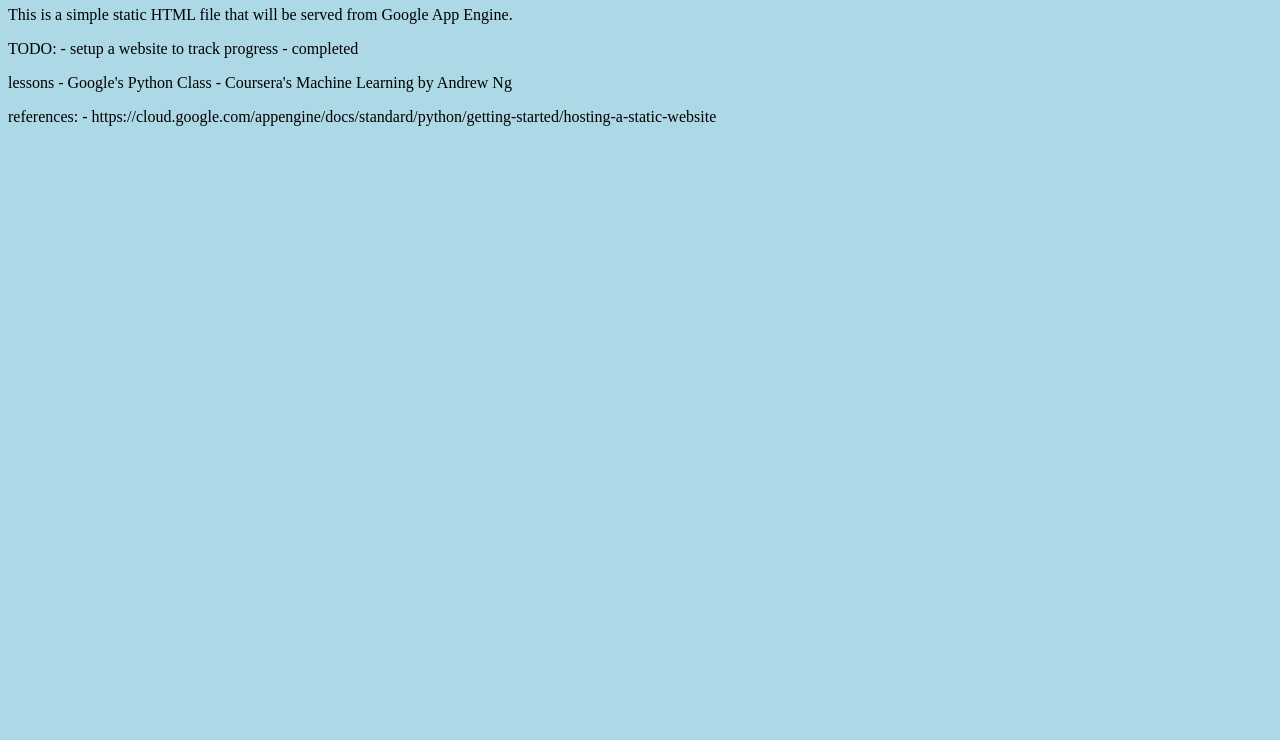
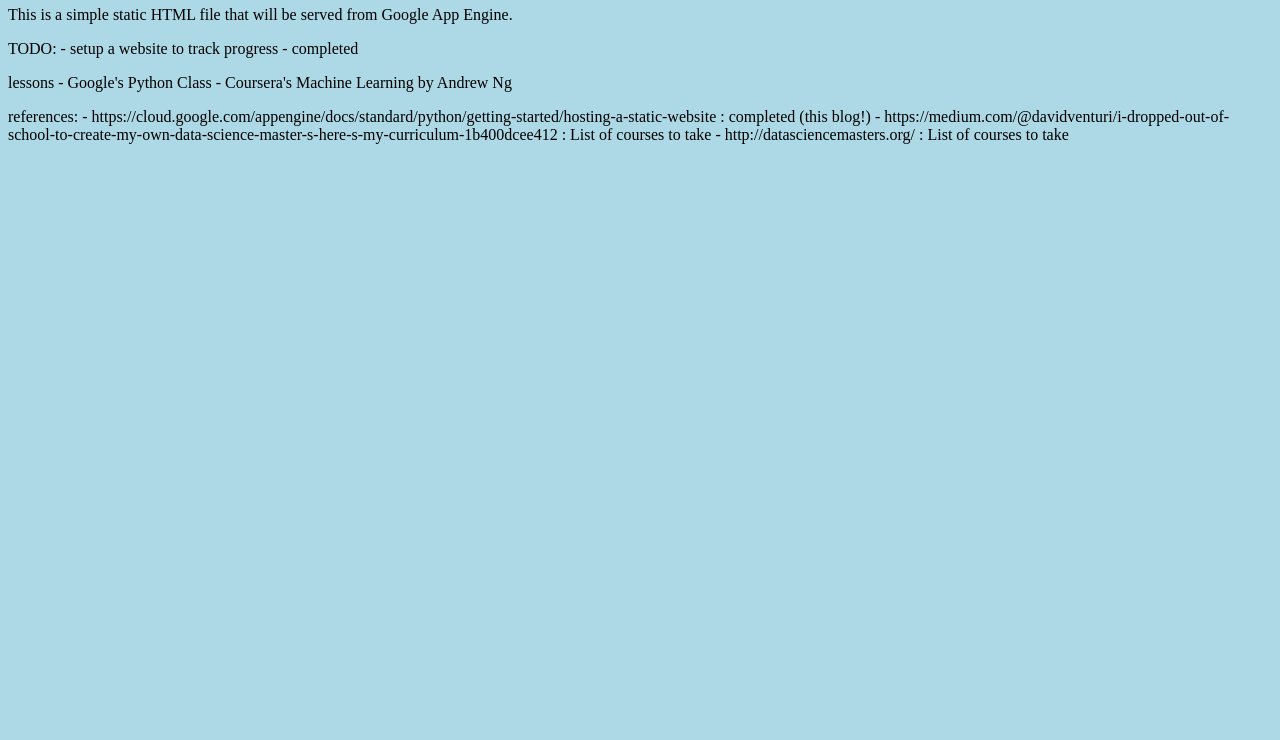
Before and after one commit to chrissandico/my-blog, a plain HTML site: page www/index.html in a window 1280 px wide. Shown: the part 60-800 px from the top of the page. Drawn offline with Linux system fonts and the light colour scheme.

Commit message:
text changes

```diff
--- a/www/index.html
+++ b/www/index.html
@@ -17,7 +17,7 @@
     </p>
 
     <p>
-      lessons
+      lessons<b></b>
       - Google's Python Class
       - Coursera's Machine Learning by Andrew Ng
 
@@ -25,7 +25,10 @@
 
   <p>
     references:
-    - https://cloud.google.com/appengine/docs/standard/python/getting-started/hosting-a-static-website
+    - https://cloud.google.com/appengine/docs/standard/python/getting-started/hosting-a-static-website : completed (this blog!) <b></b>
+    - https://medium.com/@davidventuri/i-dropped-out-of-school-to-create-my-own-data-science-master-s-here-s-my-curriculum-1b400dcee412 : List of courses to take
+    - http://datasciencemasters.org/ : List of courses to take
   </p>
+
   </body>
 </html>
```
